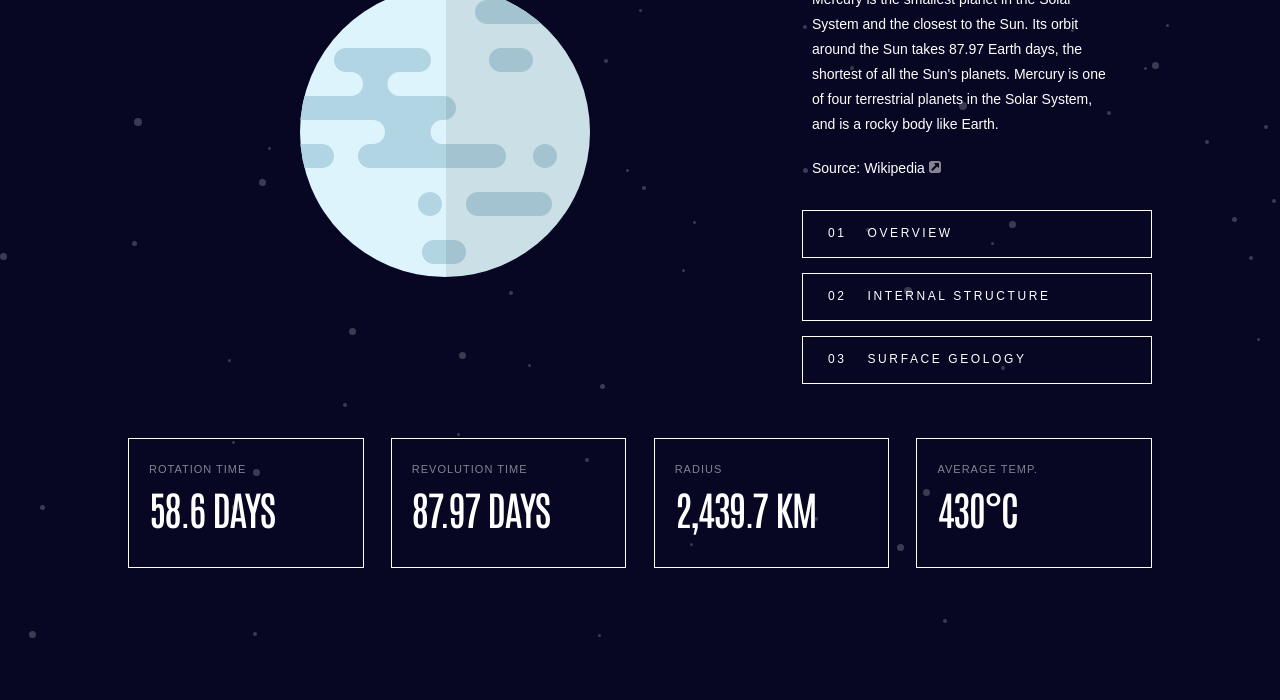
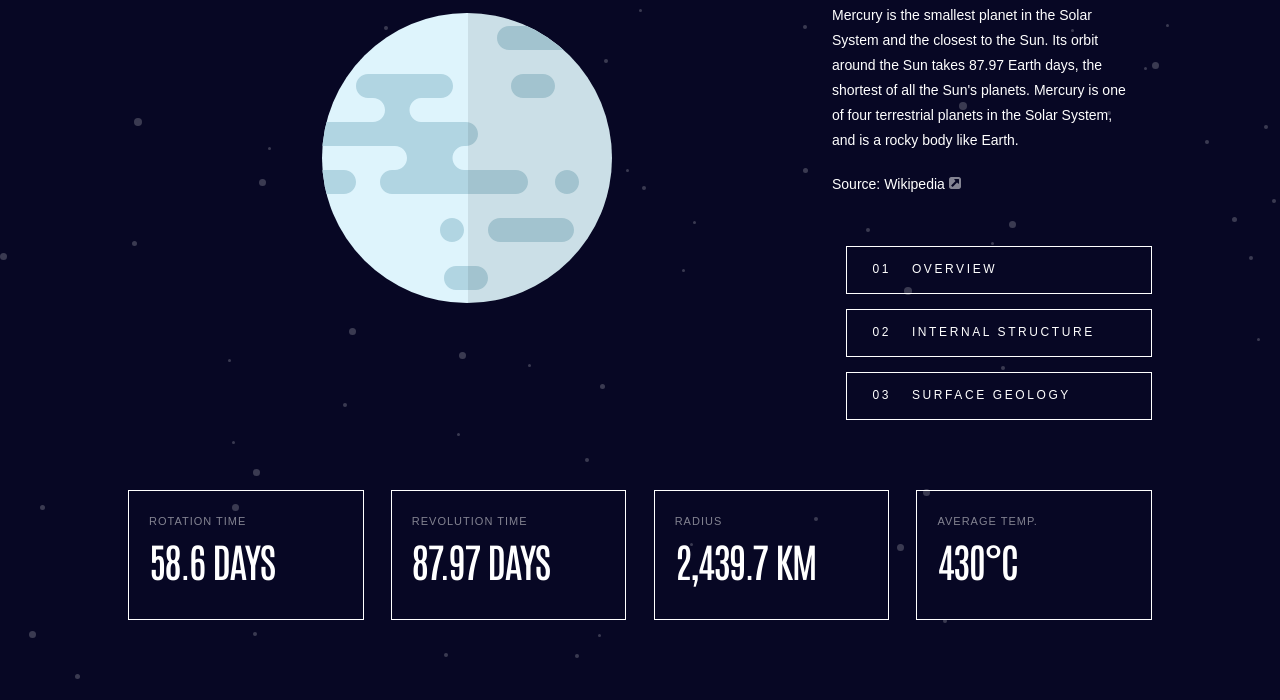
Before and after one commit to kdomjanic/the-planets, a plain HTML site: page index.html in a window 1280 px wide. Shown: the part 304-1004 px from the top of the page. Before the commit the page ends 952 px from the top, so only its background shows below. Drawn offline with Linux system fonts and the light colour scheme.

Commit message:
mercury - wip

```diff
--- a/style.css
+++ b/style.css
@@ -136,15 +136,14 @@ h4 {
 }
 
 .wrapper {
-    margin: 10vh 10vw 10vh 10vw;
+    margin: 12vh 10vw 10vh 10vw;
 }
 
 .content {
     display: grid;
     grid-template-columns: repeat(3, 1fr);
     align-content: start;
-    /*margin: 0 10vw 0 10vw;*/
-    margin: 0 0 5vh 0 ;
+    margin: 0 0 7vh 0 ;
 }
 
 .image {
@@ -157,28 +156,30 @@ h4 {
 }
 
 .informations {
-    /*font-family: 'Spartan', sans-serif;*/
-    /*font-size: 14px;*/
-    /*line-height: 25px;*/
-    /*color: var(--white-color);*/
-    padding-left: 50px;
+    padding-left: 2vw;
     display: grid;
     grid-template-columns: repeat(1, 1fr);
     grid-gap: 5px;
-    align-content: start;
     place-items: start;
-    width: 350px;
+    /*width: 30vw;*/
 }
 
 .buttons {
     display: grid;
-    flex-direction: row;
-    justify-content: end;
-    width: 100%;
+    grid-template-columns: repeat(1, 1fr);
+    grid-gap: 5px;
+    place-items: end;
+    margin-top: 20px;
+    /*display: flex;*/
+    /*flex-direction: row;*/
+    /*justify-content: end;*/
+    /*width: 25vw;*/
 
 }
 
 .buttons-list {
+    width: 27vw;
+    justify-content: end;
     list-style-type: none;
 
 }
@@ -189,7 +190,7 @@ h4 {
     text-align: center;
     justify-content: start;
     text-decoration: none;
-    width: 350px;
+    width: 100%;
     height: 48px;
     cursor: pointer;
     margin: 15px 0 0 0;
@@ -209,7 +210,6 @@ h4 {
     flex-direction: row;
     justify-content: space-between;
     width: 100%;
-
 }
 
 .box{
```
